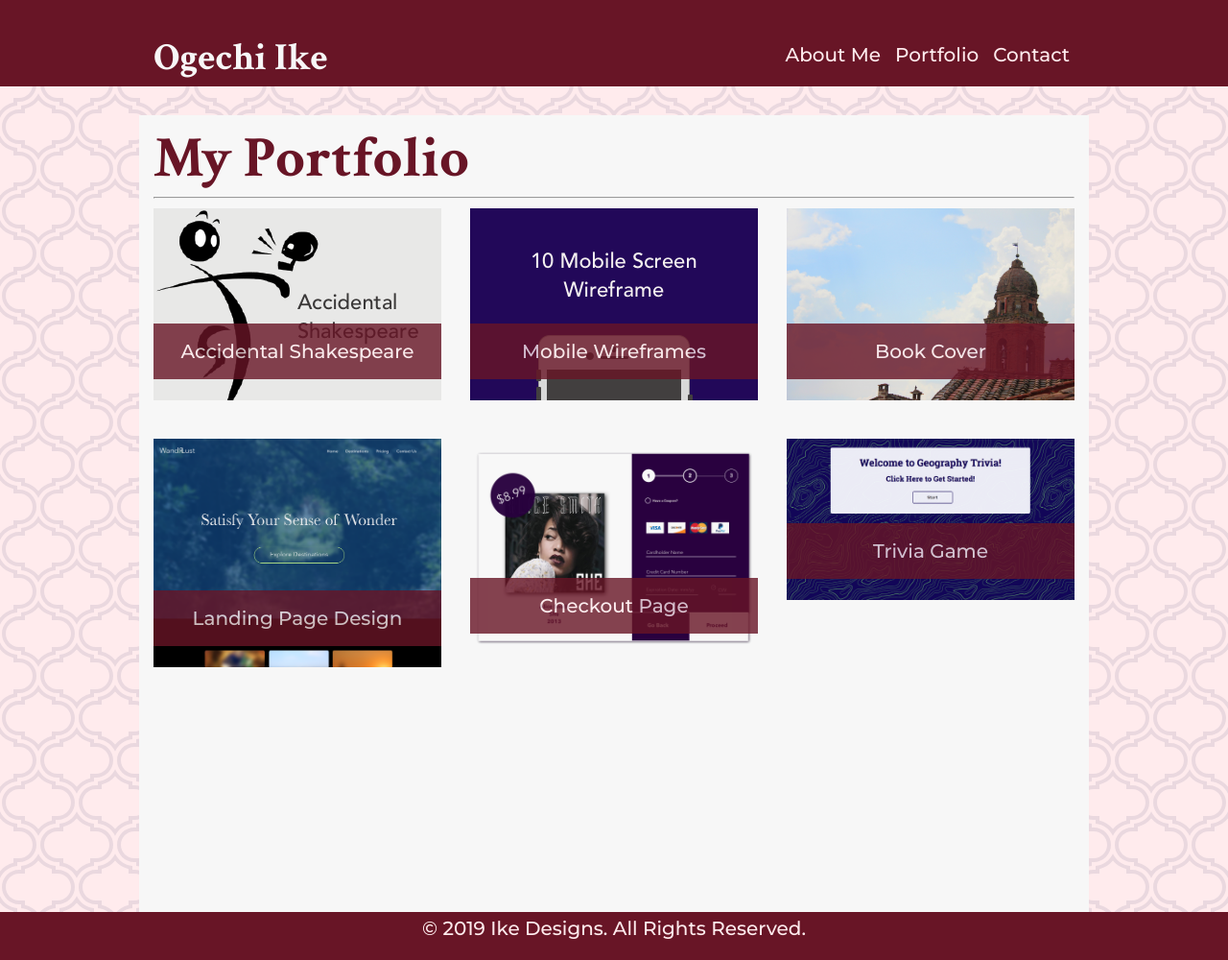
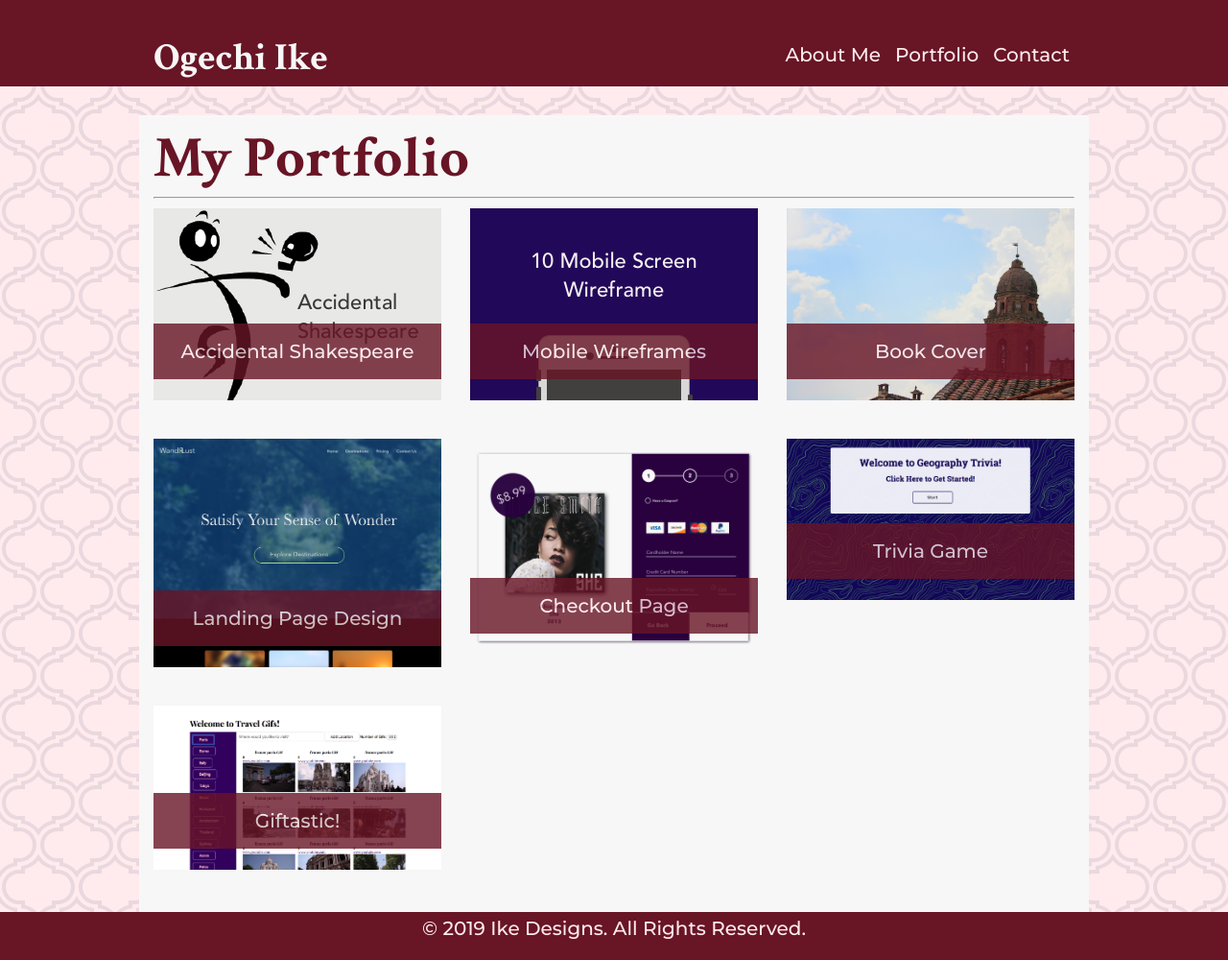
Before and after one commit to BlackMG27/basic-portfolio, a plain HTML site: page portfolio.html in a window 1280 px wide. Shown: the whole page at 96% size. Drawn offline with Linux system fonts and the light colour scheme.

Commit message:
added giftastic to the portfolio project list

```diff
--- a/portfolio.html
+++ b/portfolio.html
@@ -77,6 +77,12 @@
                         <figcaption>Trivia Game</figcaption>
                     </a>
                 </figure>
+                <figure>
+                    <a href="https://blackmg27.github.io/Giftastic/" role="link" tabindex="0">
+                        <img src="assets/images/giftastic.png" alt="Trivia Game">
+                        <figcaption>Giftastic!</figcaption>
+                    </a>
+                </figure>
 
             </div>
 
```
Also changed, not shown: assets/images/giftastic.png (added).
